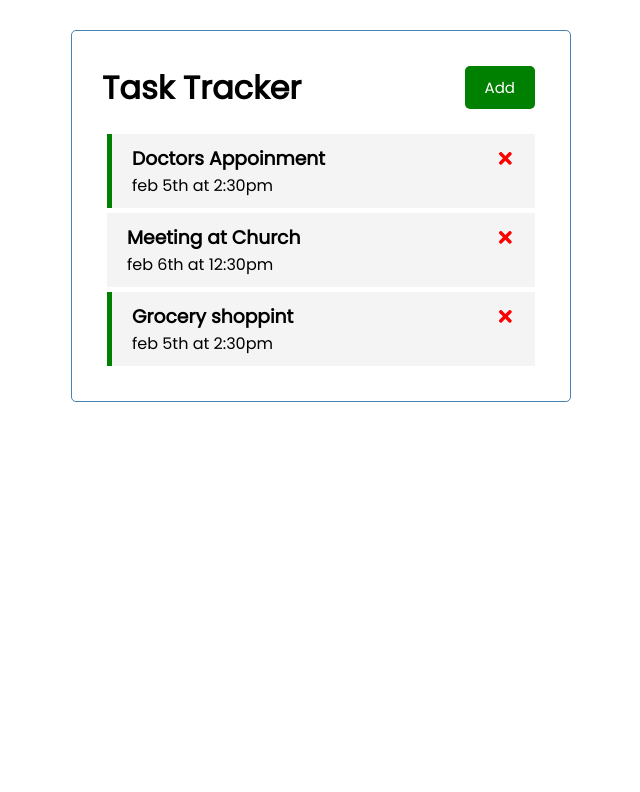
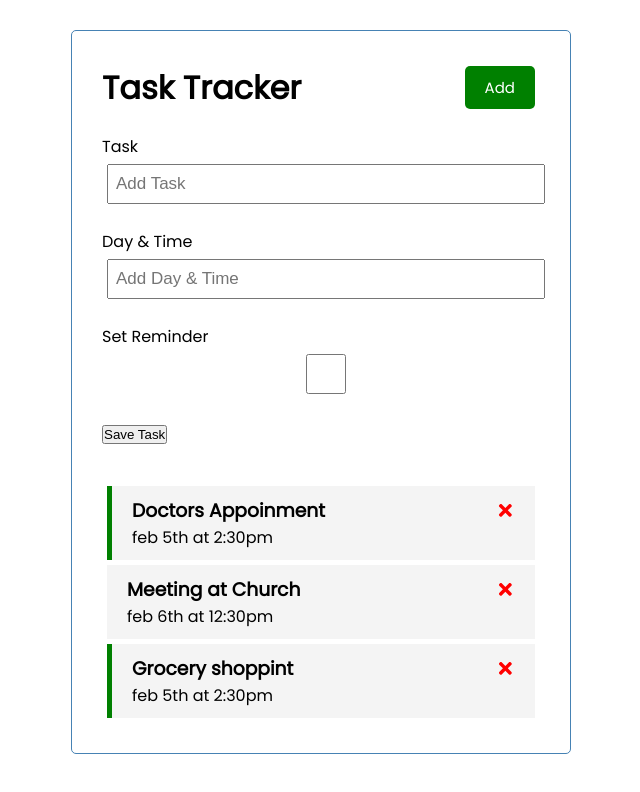
Before and after one commit to iadefidipe/react-task-tracker, a React (Create React App) app: page / in a window 1280 px wide. Shown: the top 792 px of the page, without its empty margins (319-959 px from the left). Built offline with nearby package versions, Linux system fonts and the light colour scheme.

Commit message:
Added Add task component

```diff
--- a/src/App.js
+++ b/src/App.js
@@ -4,6 +4,7 @@
 import { useState } from "react";
 import Header from "./components/Header";
 import Tasks from "./components/Tasks";
+import AddTask from "./components/AddTask";
 
 function App() {
   const [tasks, setTasks] = useState([
@@ -41,6 +42,7 @@
   return (
     <div className="container">
       <Header />
+      <AddTask />
       {tasks.length > 0 ? (
         <Tasks tasks={tasks} onDelete={deleteTask} onToggle={toggleReminder} />
       ) : (
--- /dev/null
+++ b/src/components/AddTask.js
@@ -0,0 +1,26 @@
+
+
+const AddTask = () => {
+    return (
+        <form className='add-form' >
+            <div className='form-control' >
+                <label htmlFor="">Task</label>
+                <input type="text" placeholder='Add Task' />
+            </div>
+
+            <div className='form-control' >
+                <label htmlFor="">Day & Time</label>
+                <input type="text" placeholder='Add Day & Time' />
+            </div>
+
+            <div className='form-control' >
+                <label htmlFor="">Set Reminder</label>
+                <input type="checkbox" name="" id="" />
+            </div>
+
+            <input type="submit" value="Save Task" />
+        </form>
+    )
+}
+
+export default AddTask
```
